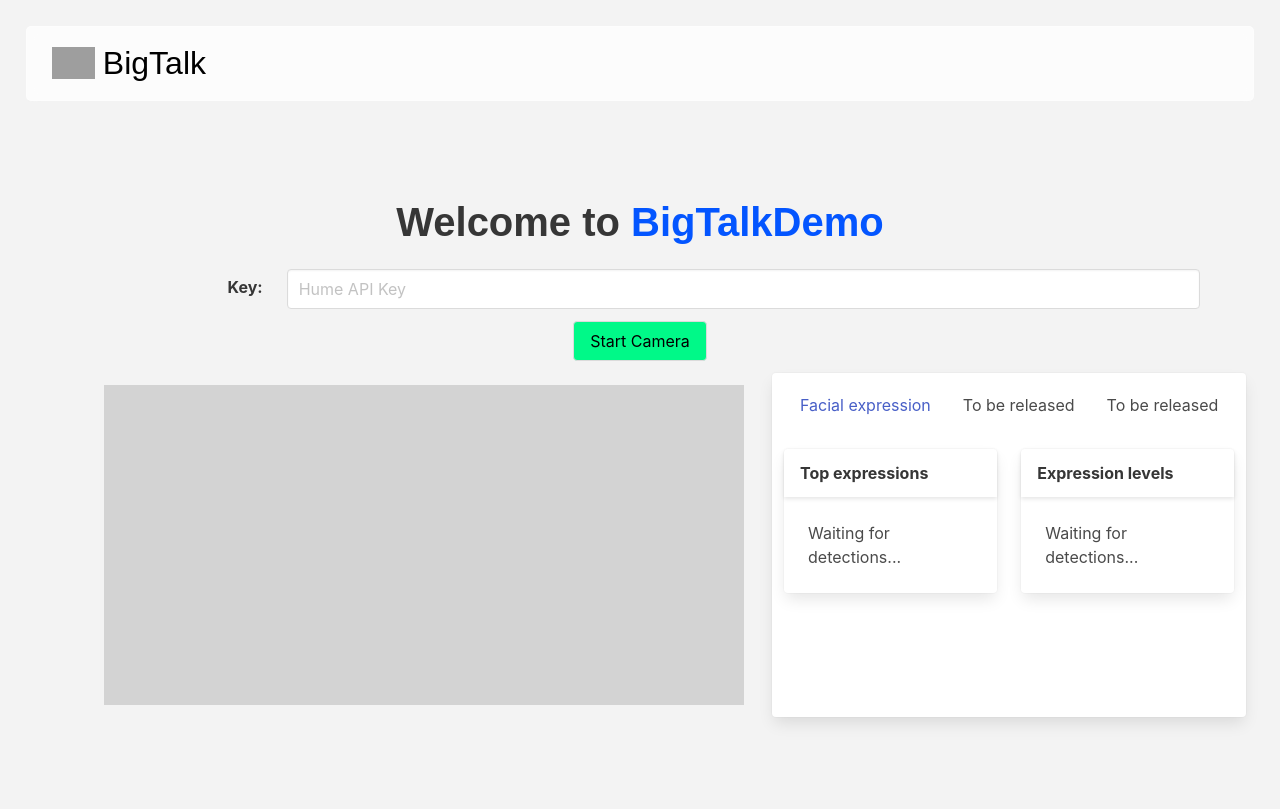
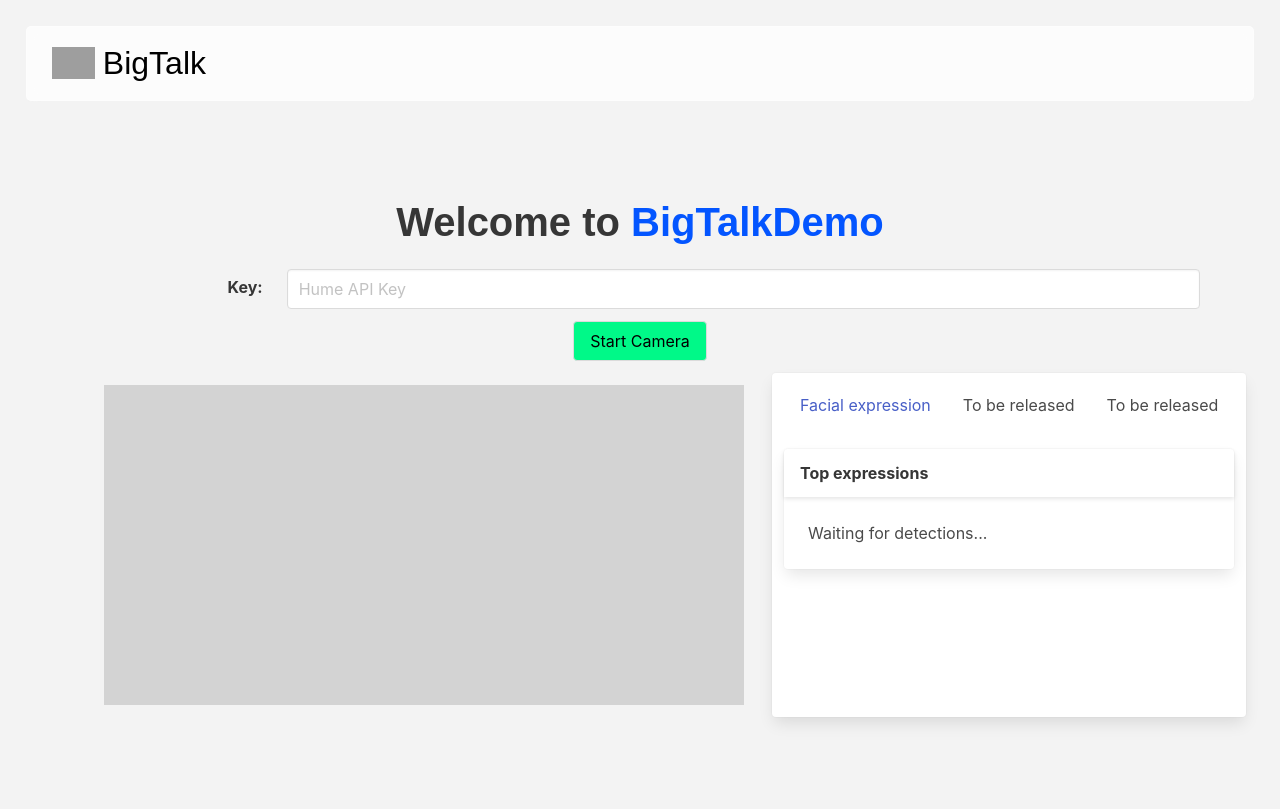
Before and after one commit to Rei-Ruimin/BigTalkDemo, a Django app: page / in a window 1280 px wide. Run offline with Django 5.2, Linux system fonts and the light colour scheme; grey boxes are pictures that could not be loaded.

Commit message:
remove expression levels

```diff
--- a/BigTalkDemo/one_page_demo/static/home.js
+++ b/BigTalkDemo/one_page_demo/static/home.js
@@ -52,7 +52,7 @@ function updateEmotionsDisplay(emotions) {
                 </div>`;
     }).join('');
 
-
+    /*
     // Map the received emotions to an object for easy access
     const displayedEmotions = emotions.filter(emotion => shownEmotions.includes(emotion.name));
     const emotionsMap = displayedEmotions.reduce((acc, emotion) => {
@@ -75,7 +75,7 @@ function updateEmotionsDisplay(emotions) {
                     <div class="emotion-bar" style="width: ${widthPercentage}"></div>
                     <div class="emotion-score">${emotion.score.toFixed(2)}</div>
                 </div>`;
-    }).join('');
+    }).join('');*/
 }
 
 
--- a/BigTalkDemo/one_page_demo/templates/home.html
+++ b/BigTalkDemo/one_page_demo/templates/home.html
@@ -79,7 +79,7 @@
                                     </div>
                                 </div>
                             </div>
-                            <div class="column">
+                            <!--<div class="column">
                                 <div class="card">
                                     <header class="card-header">
                                         <p class="card-header-title">Expression levels</p>
@@ -88,7 +88,7 @@
                                         <div id="expression-levels">Waiting for detections...</div>
                                     </div>
                                 </div>
-                            </div>
+                            </div>-->
                         </div>
                     </div>
                 </div>
```
